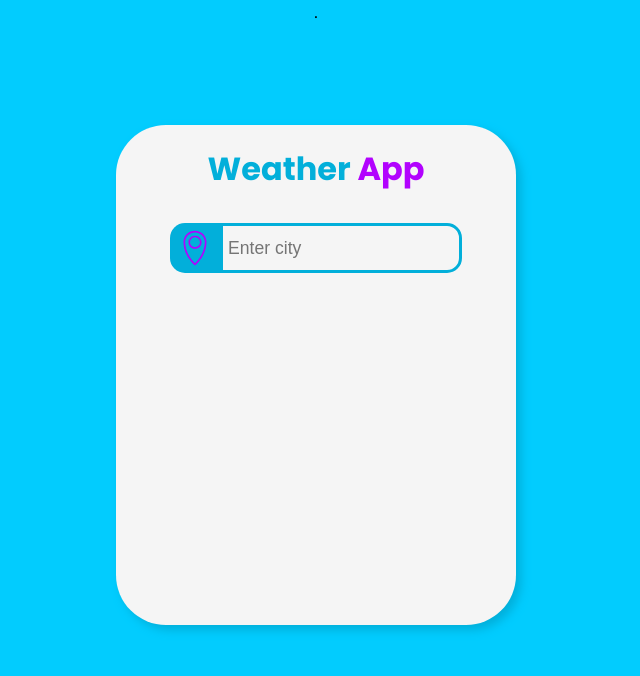
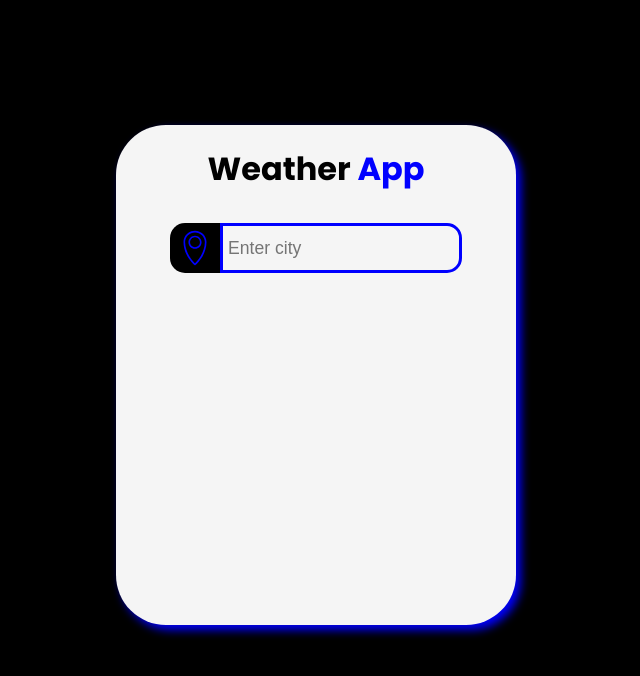
Before and after one commit to Guma96/Weather-app, a plain HTML site: page index.html in a window 1280 px wide. Shown: the whole page, without its empty margins (324-964 px from the left). Drawn offline with Linux system fonts and the light colour scheme.

Commit message:
Update style.css

```diff
--- a/style.css
+++ b/style.css
@@ -11,15 +11,15 @@ body {
   flex-direction: column;
   align-items: center;
   height: 100vh;
-  background-color: #02ccfe;
+  background-color: #000000;
 }
 
 h1 {
   margin-top: 20px;
-  color: #02afda;
+  color: #000000;
 }
 span {
-  color: #b202fe;
+  color: #0000ff;
 }
 
 .container {
@@ -31,13 +31,13 @@ span {
   height: 500px;
   background-color: whitesmoke;
   border-radius: 50px;
-  box-shadow: #02afda 5px 5px 10px;
+  box-shadow: #0000ff 5px 5px 10px;
 }
 svg {
   width: 50px;
   padding: 5px 5px;
-  fill: #b202fe;
-  background-color: #02afda;
+  fill: #0000ff;
+  background-color: #000000;
   border-radius: 15px 0px 0px 15px;
   display: flex;
   align-self: center;
@@ -52,9 +52,9 @@ svg {
 input {
   font-size: 1.1rem;
   padding: 10px 5px;
-  color: #02afda;
+  color: #0000ff;
   background-color: whitesmoke;
-  border: 3px #02afda solid;
+  border: 3px #0000ff solid;
   border-radius: 0px 15px 15px 0px;
 }
 
@@ -85,11 +85,11 @@ input {
 }
 
 .info-header {
-  color: #b202fe;
+  color: #000000;
 }
 
 .sub-info-header {
-  color: #02afda;
+  color: #0000ff;
 }
 
 .min-max {
```
